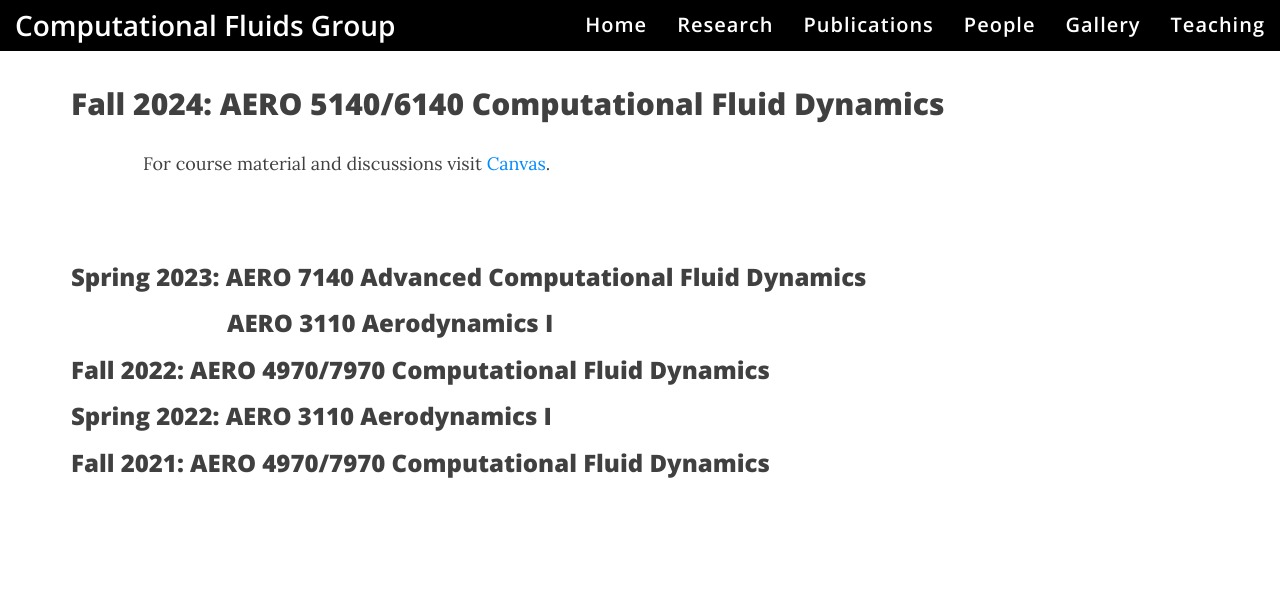
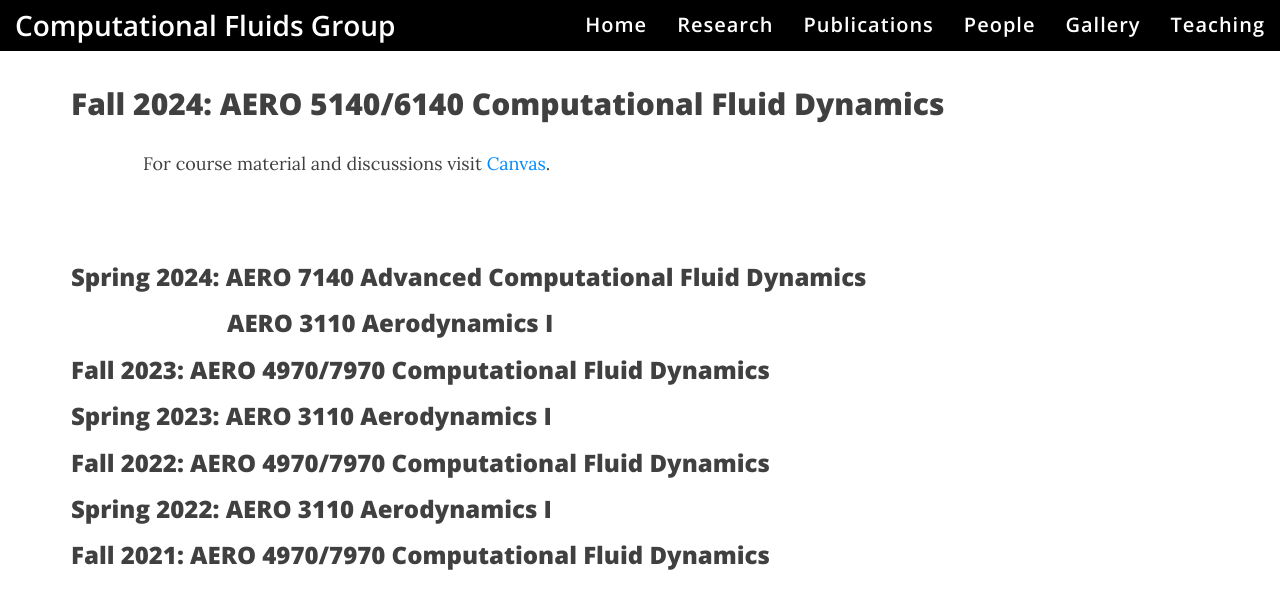
Before and after one commit to neksharan/neksharan.github.io, a Jekyll site: the page built from teaching.md, in a window 1280 px wide and 900 px high, scrolled down 759 px. Shown: the top 609 px of the window. Built offline with Jekyll 4.4.1, drawn with Linux system fonts in a browser that asks for light colours; nearby versions of some CDN libraries.

Commit message:
Updated teaching page

```diff
--- a/teaching.md
+++ b/teaching.md
@@ -14,8 +14,12 @@ bigimg:
     For course material and discussions visit [Canvas](https://auburn.instructure.com/){:target="_blank"}.
 
 <br />
-### Spring 2023:         AERO 7140 Advanced Computational Fluid Dynamics
+### Spring 2024:         AERO 7140 Advanced Computational Fluid Dynamics
 ###              AERO 3110 Aerodynamics I
+
+### Fall 2023:         AERO 4970/7970 Computational Fluid Dynamics
+
+### Spring 2023:         AERO 3110 Aerodynamics I
 
 ### Fall 2022:         AERO 4970/7970 Computational Fluid Dynamics
 
```
